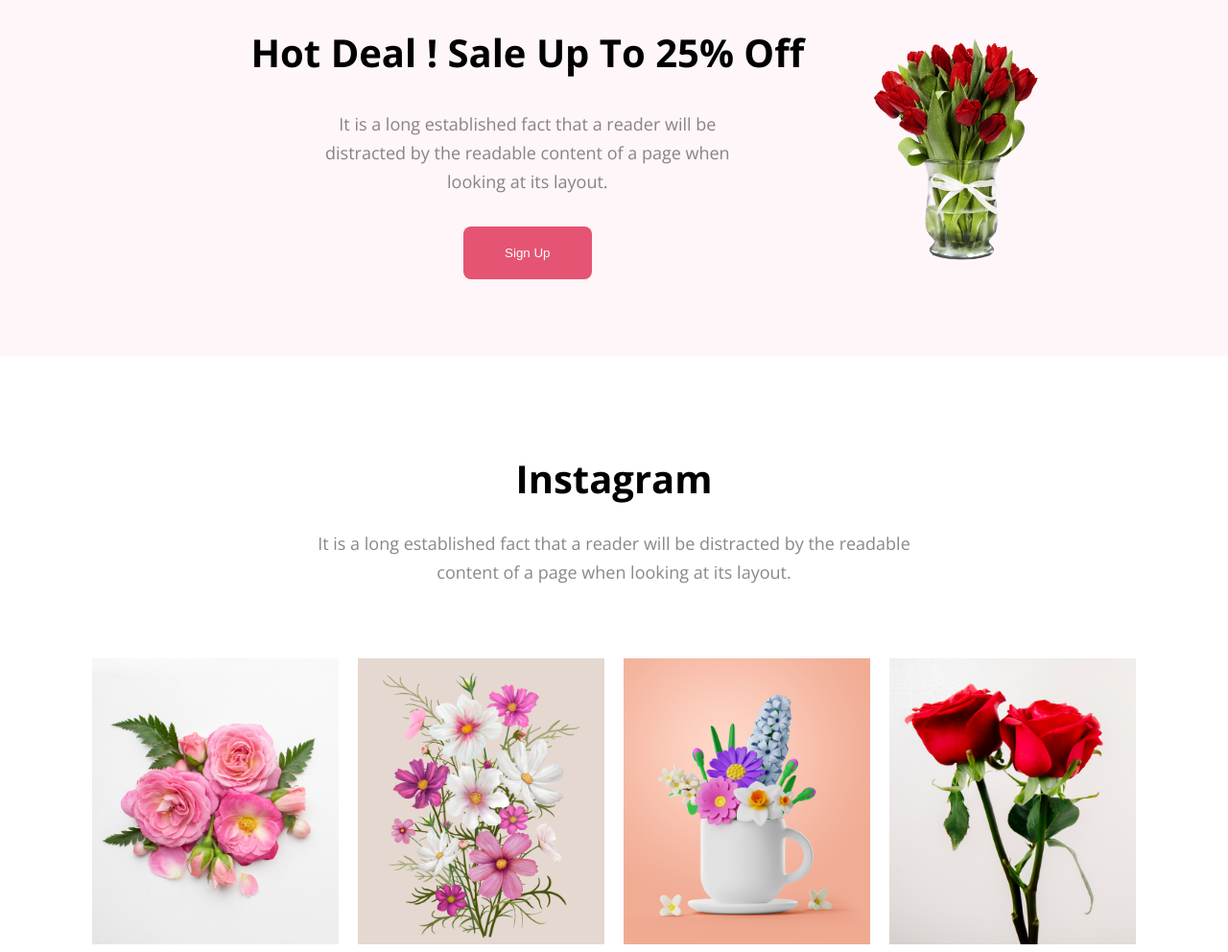
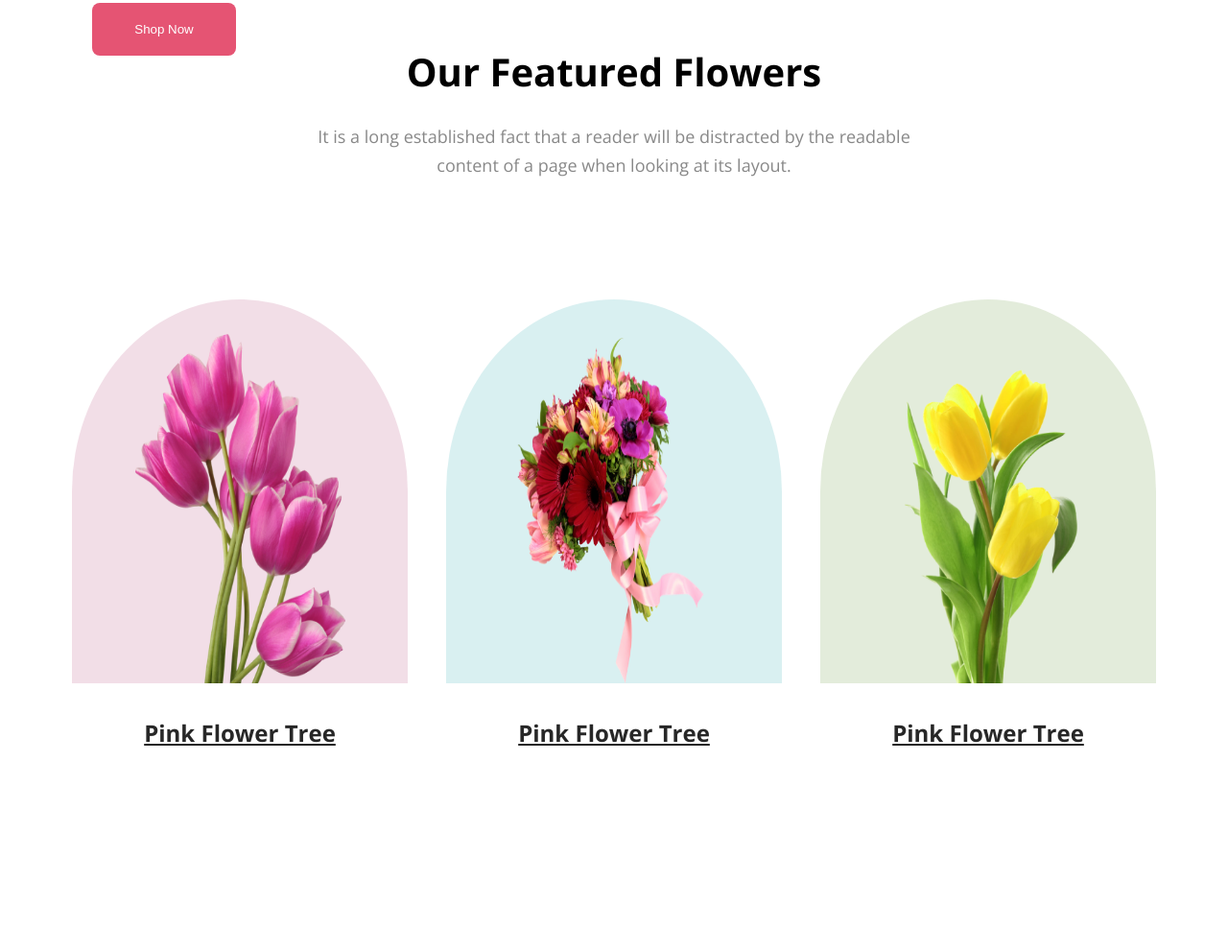
Before and after one commit to programmerafsan/assignment-one-flower-shop, a plain HTML site: page index.html in a window 1280 px wide. Shown: the part 853-1845 px from the top of the page at 96% size. Drawn offline with nearby package versions, Linux system fonts and the light colour scheme.

Commit message:
completed.

```diff
--- a/assets/css/style.css
+++ b/assets/css/style.css
@@ -57,11 +57,9 @@ p {
 
 /* header /banner section */
 header {
+    padding-top: 127px;
+    background: rgba(229, 84, 115, 0.10);
     height: 100vh;
-    background: rgba(229, 84, 115, 0.10);
-    padding-top: 45px;
-    overflow: hidden;
-    box-sizing: border-box;
 }
 
 
@@ -92,6 +90,51 @@ header .banner .banner-right img {
     width: 100%;
 }
 
+
+/* sectionOne */
+
+.sectionOne {
+    display: flex;
+    align-items: center;
+    flex-direction: column;
+    padding: 100px 0;
+}
+
+.flowerList {
+    padding: 100px 0;
+    display: flex;
+    gap: 40px;
+}
+
+.flowerList .floweItem p {
+    text-align: center;
+    color: #272727;
+    font-size: 24px;
+    font-weight: 700;
+    text-decoration-line: underline;
+}
+
+.flowerItemImg {
+    padding: 35px 65px 0 65px;
+    display: inline-flex;
+    width: 350px;
+    height: 400px;
+    border-top-left-radius: 50%;
+    border-top-right-radius: 50%;
+}
+
+.flowerList .floweItem .one {
+    background-color: #A7216226;
+}
+
+.flowerList .floweItem .two {
+    background-color: #0597A026;
+    align-items: center !important;
+}
+
+.flowerList .floweItem .three {
+    background-color: #477D1126;
+}
 
 /* sectionTwo */
 .sectionTwo {
@@ -128,29 +171,29 @@ header .banner .banner-right img {
     padding: 100px 0;
 }
 
-.sectionThree .top {
+.top {
     text-align: center;
 }
 
-.sectionThree .top p {
+.top p {
     width: 65%;
     margin: 25px auto !important;
 }
 
-.sectionThree .middle {
+.middle {
     margin: 50px 0;
 }
 
-.sectionThree .middle ul {
+.middle ul {
     display: flex;
     gap: 20px;
 }
 
-.sectionThree .middle li img {
+.middle li img {
     width: 100%;
 }
 
-.sectionThree .bottom {
+.bottom {
     margin-top: 40px;
     padding: 100px 0;
     width: 88%;
--- a/index.html
+++ b/index.html
@@ -28,7 +28,27 @@
         </div>
     </header>
     <main>
-        <Section></Section>
+        <Section class="container sectionOne">
+            <div class="top">
+                <h2>Our Featured Flowers</h2>
+                <p>It is a long established fact that a reader will be distracted by the readable content of a page when
+                    looking at its layout.</p>
+            </div>
+            <div class="flowerList">
+                <div class="floweItem">
+                    <img class="flowerItemImg one" src="assets/images/pngwing6.png" alt="flower">
+                    <p>Pink Flower Tree</p>
+                </div>
+                <div class="floweItem">
+                    <img class="flowerItemImg two" src="assets/images/pngwing5.png" alt="flower">
+                    <p>Pink Flower Tree</p>
+                </div>
+                <div class="floweItem">
+                    <img class="flowerItemImg three" src="assets/images/pngwing7.png" alt="flower">
+                    <p>Pink Flower Tree</p>
+                </div>
+            </div>
+        </Section>
         <Section class="sectionTwo">
             <div class="offerArea">
                 <div class="sectionTwo-left">
@@ -71,7 +91,8 @@
     <footer>
         <div>
             <h2 style="color: #FFFFFF;"> <span style="color: #E55473">Flower</span>Shop</h2>
-            <p>It is a long established fact that a reader will be distracted by the readable content of a page when looking at its layout.</p>
+            <p>It is a long established fact that a reader will be distracted by the readable content of a page when
+                looking at its layout.</p>
             <p>@2020-2023, FlowerShop.com. All rights reserved.</p>
         </div>
     </footer>
```
Also changed, not shown: assets/images/pngwing5.png (renamed from assets/images/pngwing 5.png), assets/images/pngwing6.png (renamed from assets/images/pngwing 6.png), assets/images/pngwing7.png (renamed from assets/images/pngwing 7.png).
